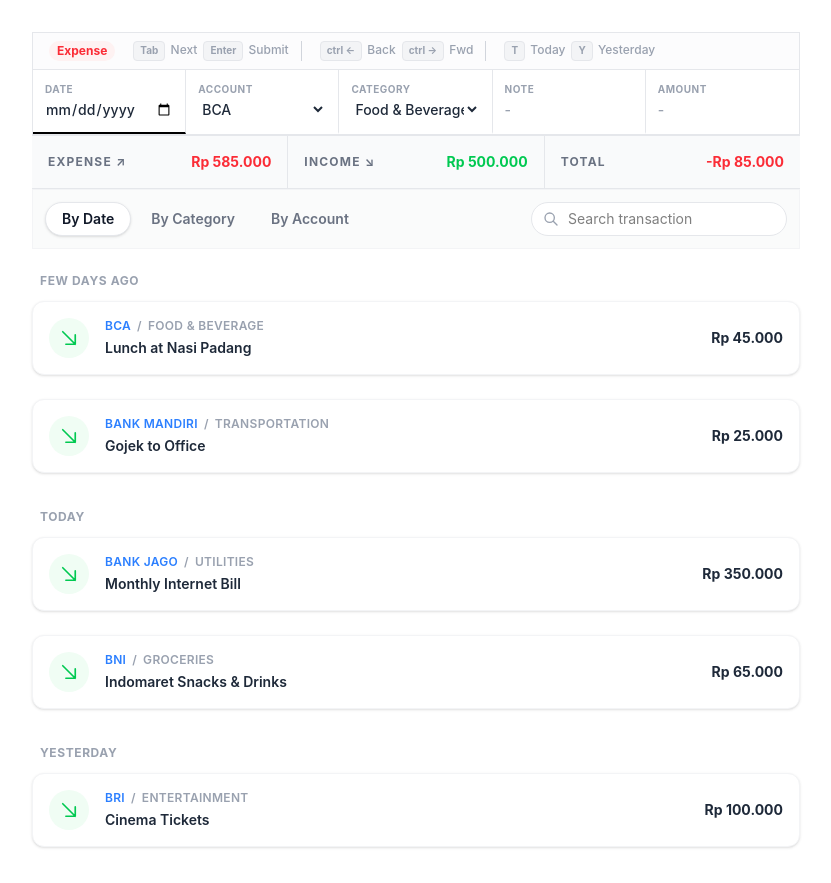
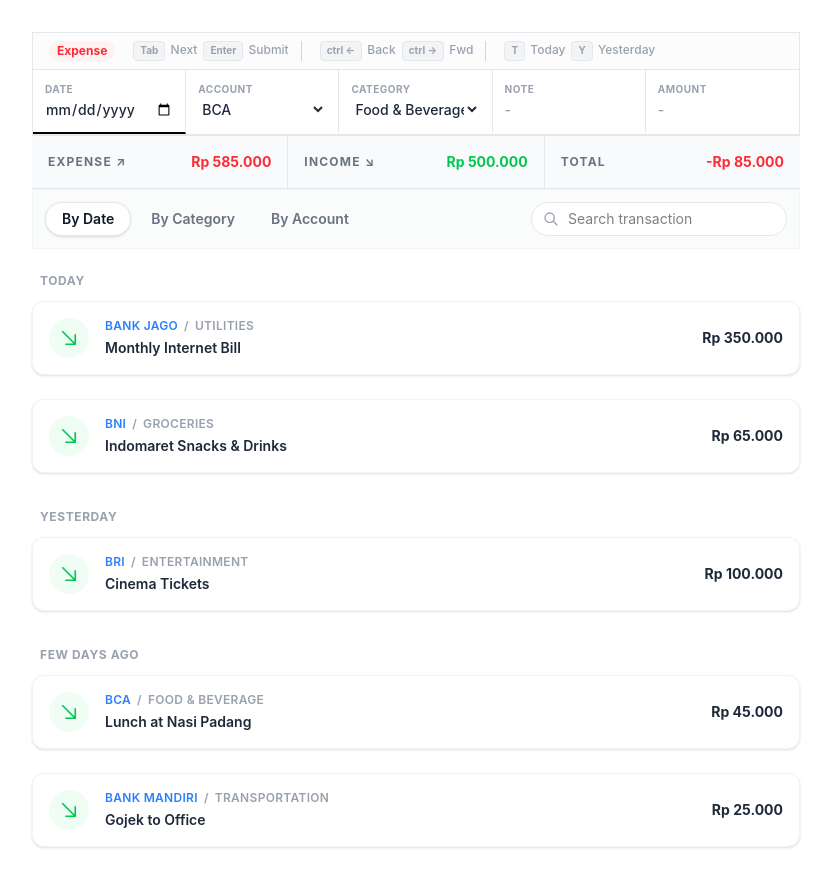
Before and after one commit to 19623248Git/Hangry_fe_internship_case_study, a React (Vite) app: page / in a window 1280 px wide. Shown: the whole page, without its empty margins (224-1055 px from the left). Built offline with nearby package versions, Linux system fonts and the light colour scheme.

Commit message:
fix: expense list date ordering

```diff
--- a/src/components/expense_list.tsx
+++ b/src/components/expense_list.tsx
@@ -70,6 +70,14 @@ export default function ExpenseList({ expensesList }: expensesListProp){
 
         }, {} as Record<string, Expense[]>);
 
+        // TO ENSURE THE VIEW SHOWS TODAY, YESTERDAY, AND FEW DAYS AGO IN ORDER
+        const orderedDateGroups = ["TODAY", "YESTERDAY", "FEW DAYS AGO"];
+        const groupedExpenseEntries = catfilter === "Date"
+                ? orderedDateGroups
+                        .filter((label) => groupedExpenses[label]?.length)
+                        .map((label) => [label, groupedExpenses[label]] as [string, Expense[]])
+                : Object.entries(groupedExpenses);
+
         return(
                 <div className="w-full max-w-3xl mx-auto">
 
@@ -112,7 +120,7 @@ export default function ExpenseList({ expensesList }: expensesListProp){
 
                         {/* The actual list */}
                         <div className="w-full max-w-3xl mx-auto">
-                                {Object.entries(groupedExpenses).map(([groupName, expensesInGroup]) => (
+                                {groupedExpenseEntries.map(([groupName, expensesInGroup]) => (
                                         <div key={groupName} className="mb-6">
                                                 <div className="mb-3 px-2">
                                                         <h3 className="text-xs font-bold text-gray-400 tracking-wider">
```
